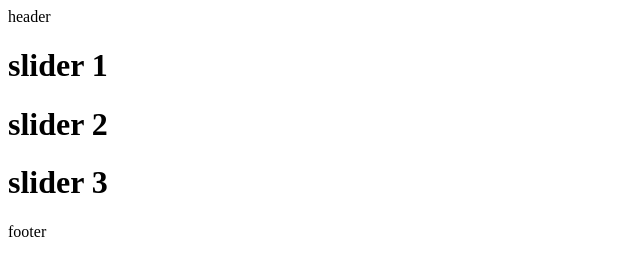
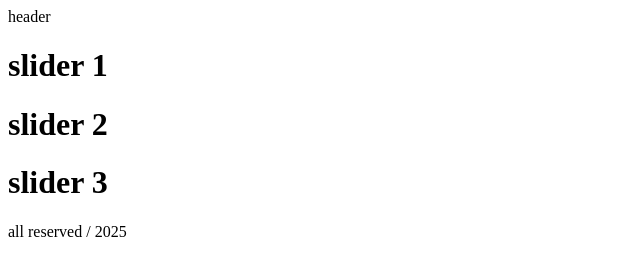
Before and after one commit to amiraliNi209/test-folder, a plain HTML site: page index.html in a window 1280 px wide. Shown: the full height of the page, 0-640 px from the left. Drawn offline with Linux system fonts and the light colour scheme.

Commit message:
footer updated

```diff
--- a/index.html
+++ b/index.html
@@ -19,7 +19,7 @@
     </div>
 
     <footer>
-        footer
+        all reserved / 2025
     </footer>
 </body>
 
```
